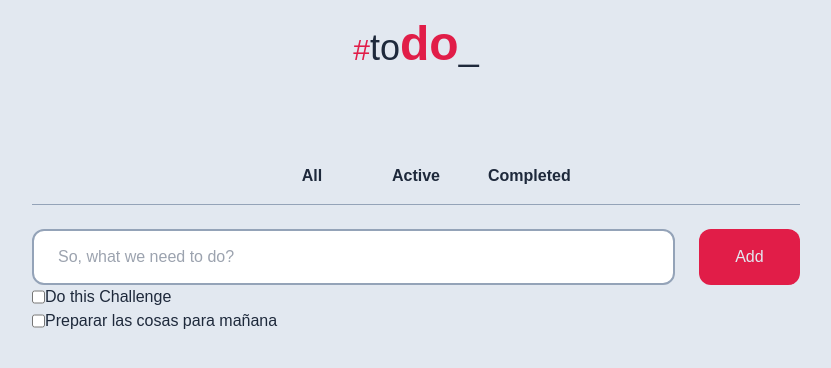
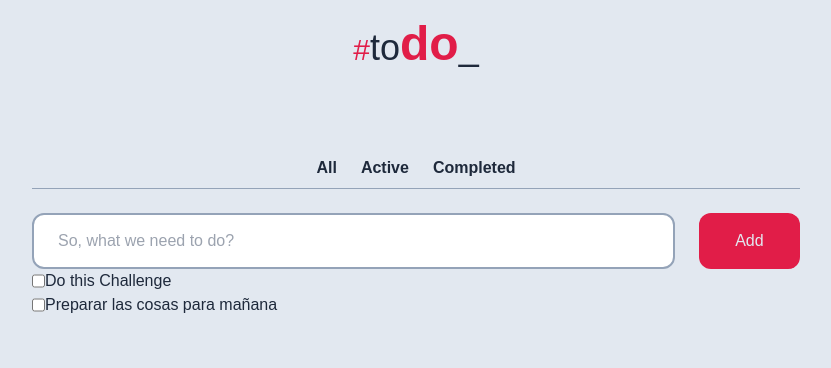
Before and after one commit to Strocs/DevChallenges, a React (Vite) app in the folder Todo-App/: page / in a window 1280 px wide. Shown: the top 368 px of the page, without its empty margins (224-1055 px from the left). Built offline with nearby package versions, Linux system fonts and the light colour scheme.

Commit message:
Update TodoApp.jsx

```diff
--- a/Todo-App/src/TodoApp.jsx
+++ b/Todo-App/src/TodoApp.jsx
@@ -32,10 +32,10 @@ function App() {
 				<div className='flex gap-2 justify-center items-center font-semibold border-b-[1px] border-slate-400 border-solid'>
 					{sections.map(section => {
 						return (
-							<a key={section} onClick={e => onChangeSection(e, `${section}`)} className=' p-4 w-24
+							<a key={section} onClick={e => onChangeSection(e, `${section}`)} className=' p-2 w-fit
  rounded-xl text-center relative group' href='/'>
 								{' '}
-								<span className="after:content-[''] after:w-24 after:h-1 after:bg-rose-600 after:absolute after:bottom-0 after:left-0 after:right-0 after:m-auto after:rounded-t-3xl after:opacity-0 after:group-hover:opacity-100">
+								<span className="after:content-[''] after:w-full after:h-1 after:bg-rose-600 after:absolute after:bottom-0 after:left-0 after:right-0 after:m-auto after:rounded-t-3xl after:opacity-0 after:group-hover:opacity-100">
 									{section}
 								</span>
 							</a>
```
